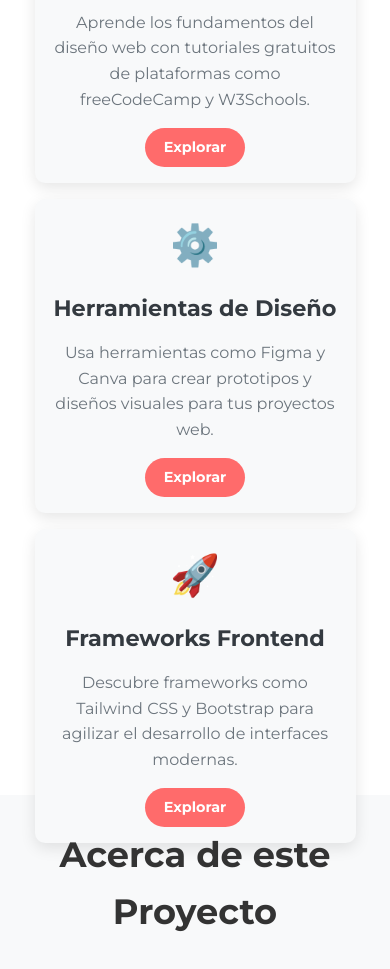
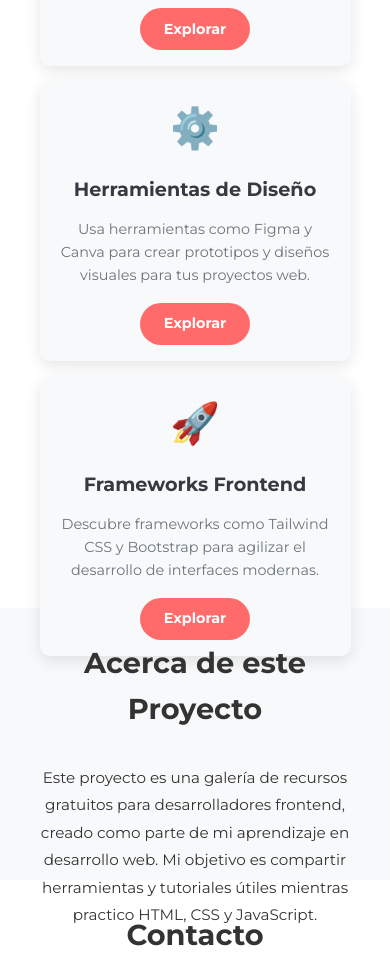
Before and after one commit to KevDeveloperfront/Lexpin-Test, a plain HTML site: page index.html in a window 390 px wide. Shown: the part 769-1738 px from the top of the page. Drawn offline with Linux system fonts and the light colour scheme.

Commit message:
style: style correction in the responsive

```diff
--- a/src/styles/style.css
+++ b/src/styles/style.css
@@ -8,7 +8,6 @@
 
 html {
     scroll-behavior: smooth;
-    /* Respaldo para navegadores que no usen JS */
 }
 
 body {
@@ -161,8 +160,9 @@ body {
 
 .features-grid {
     display: grid;
-    grid-template-columns: repeat(auto-fit, minmax(280px, 1fr));
+    grid-template-columns: repeat(auto-fit, minmax(250px, 1fr));
     gap: 1.5rem;
+    padding: 0 10px;
 }
 
 .feature-card {
@@ -250,9 +250,7 @@ footer {
 [id="about"],
 [id="contact"] {
     padding-top: 80px;
-    /* Ajusta según la altura de tu navbar */
     margin-top: -80px;
-    /* Compensa el padding para alinear correctamente */
 }
 
 /* Responsive Design */
@@ -269,7 +267,7 @@ footer {
         background-color: #fff;
         flex-direction: column;
         align-items: center;
-        padding: 2rem 0;
+        padding: 1.5rem 0;
         transition: left 0.3s ease;
         box-shadow: 0 10px 27px rgba(0, 0, 0, 0.05);
     }
@@ -279,11 +277,15 @@ footer {
     }
 
     .nav-menu li {
-        margin: 1.5rem 0;
+        margin: 1rem 0;
+    }
+
+    .nav-menu a {
+        font-size: 1.1rem;
     }
 
     .hero {
-        padding: 3rem 1rem;
+        padding: 2rem 1rem;
     }
 
     .hero h1 {
@@ -291,21 +293,50 @@ footer {
     }
 
     .hero p {
-        font-size: 1rem;
+        font-size: 0.9rem;
     }
 
-    .features,
-    .about,
-    .contact {
+    .btn {
+        padding: 0.6rem 1.5rem;
+        font-size: 0.9rem;
+    }
+
+    .features {
         padding: 2rem 0;
     }
 
+    .features h2 {
+        font-size: 1.8rem;
+    }
+
     .features-grid {
+        grid-template-columns: 1fr; /* Una columna en móviles */
         gap: 1rem;
+        padding: 0 5px;
     }
 
     .feature-card {
         padding: 1rem;
+    }
+
+    .feature-card h3 {
+        font-size: 1.2rem;
+    }
+
+    .feature-card p {
+        font-size: 0.9rem;
+    }
+
+    .about, .contact {
+        padding: 2rem 0;
+    }
+
+    .about h2, .contact h2 {
+        font-size: 1.8rem;
+    }
+
+    .about p, .contact p {
+        font-size: 0.95rem;
     }
 }
 
@@ -315,7 +346,6 @@ footer {
         opacity: 0;
         transform: translateY(20px);
     }
-
     to {
         opacity: 1;
         transform: translateY(0);
```
